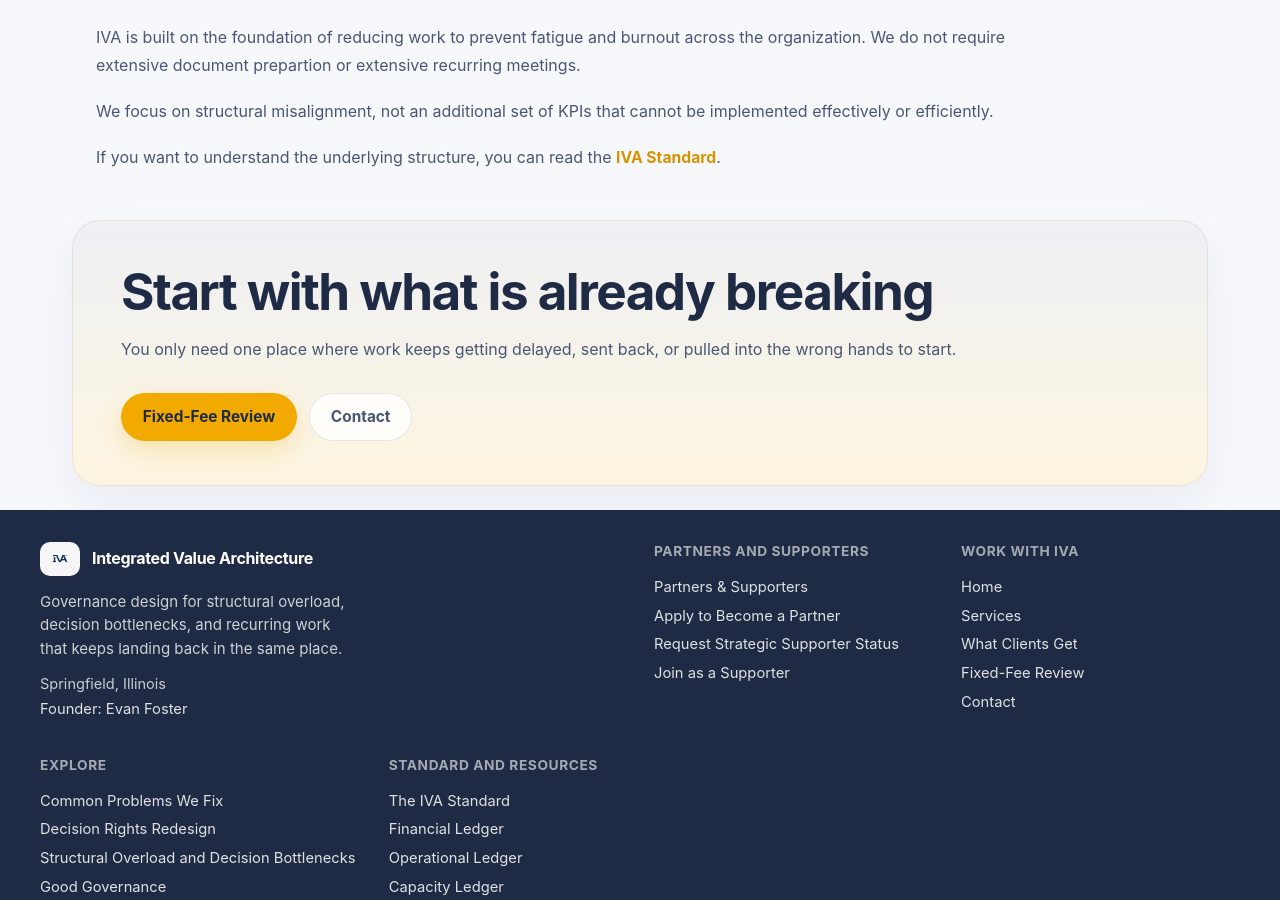
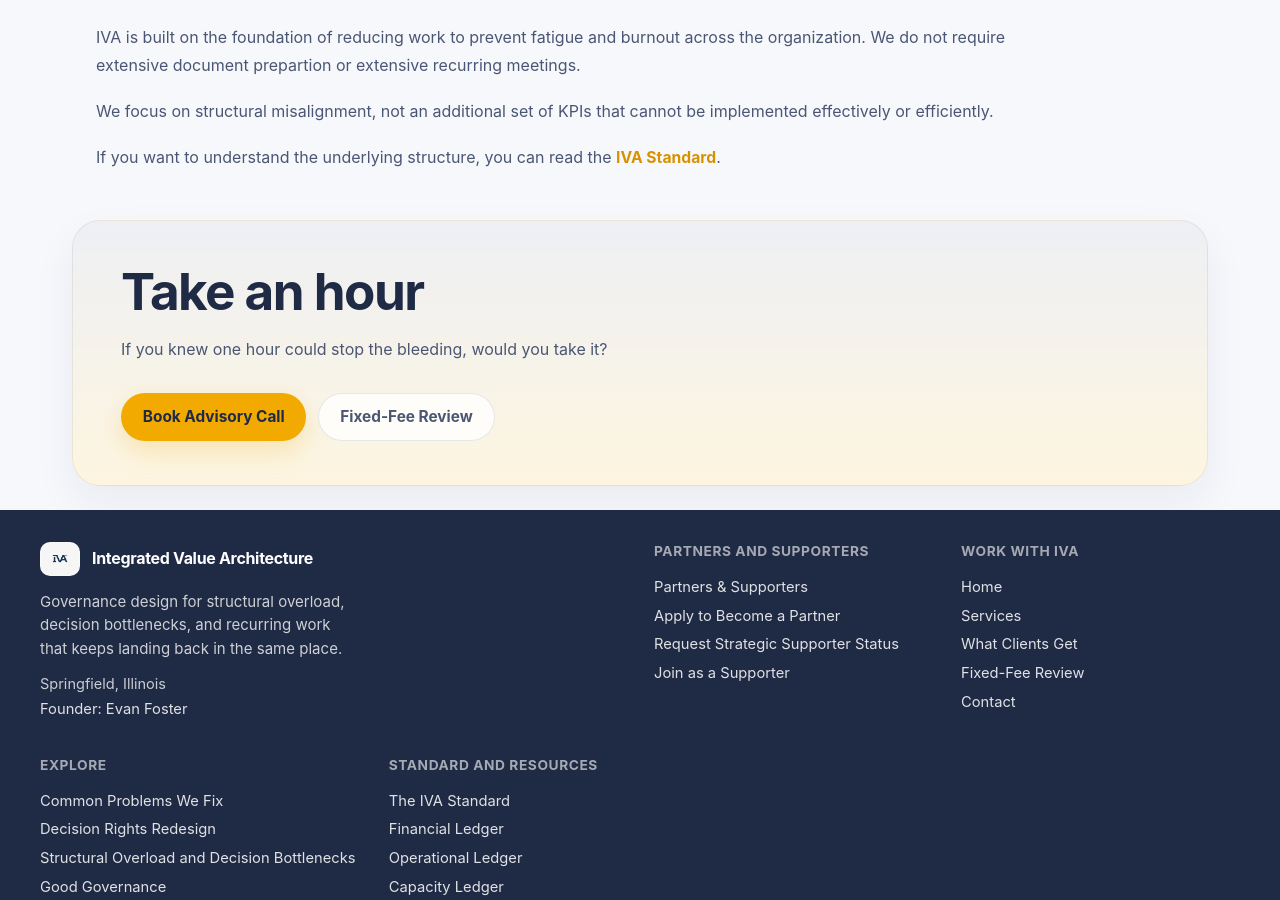
Before and after one commit to efost7873/integratedvaluearchitecture.com, a Jekyll site: the page built from services.html, in a window 1280 px wide and 900 px high, scrolled down 2244 px. Built offline with Jekyll 4.4.1, drawn with Linux system fonts in a browser that asks for light colours.

Commit message:
Update call to action text and buttons in services.html

```diff
--- a/services.html
+++ b/services.html
@@ -150,13 +150,13 @@ schema_type: Service
 
 <section class="section final-cta">
   <div class="container narrow">
-    <h2>Start with what is already breaking</h2>
+    <h2>Take an hour</h2>
     <p>
-      You only need one place where work keeps getting delayed, sent back, or pulled into the wrong hands to start.
+      If you knew one hour could stop the bleeding, would you take it?
     </p>
     <div class="cta-block">
-      <a class="button primary" href="/fixed-fee-review/">Fixed-Fee Review</a>
-      <a class="button secondary" href="/contact/">Contact</a>
+      <a class="button primary" href="/book-advisory-call/">Book Advisory Call</a>
+      <a class="button secondary" href="/fixed-fee-review/">Fixed-Fee Review</a>
     </div>
   </div>
 </section>
```
